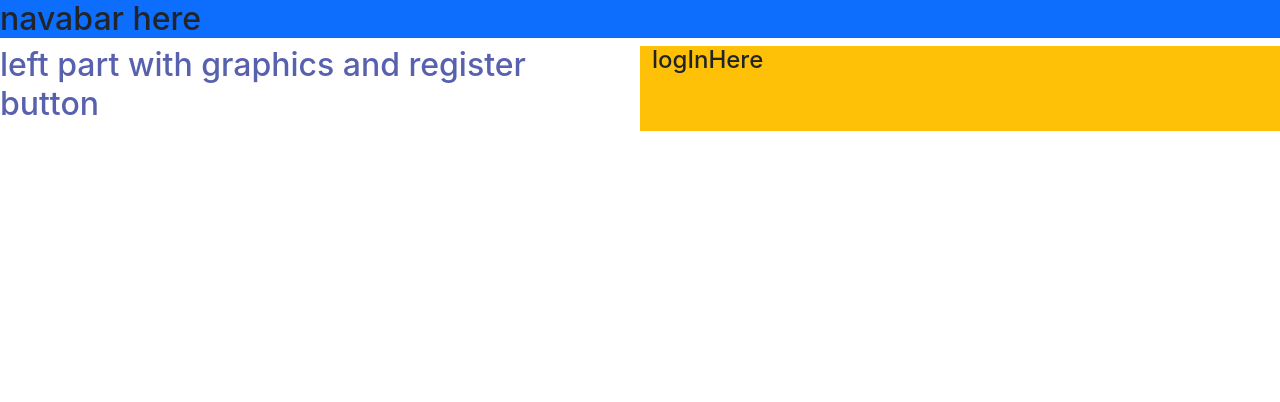
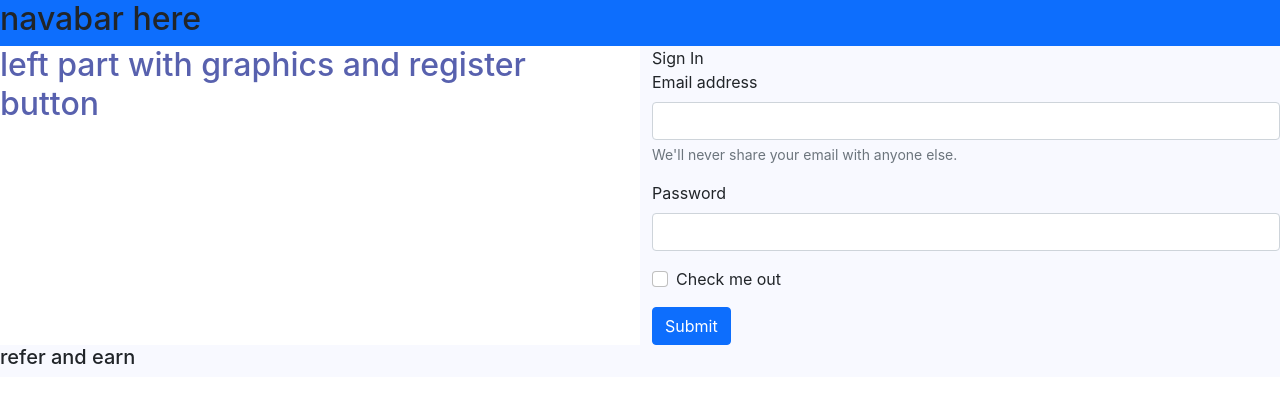
Before and after one commit to radhe-ji-dev/laundry-service-mycopy, a React (Create React App) app: page / in a window 1280 px wide. Shown: the top 402 px of the page. Built offline with nearby package versions, Linux system fonts and the light colour scheme.

Commit message:
referbanner

```diff
--- a/src/App.css
+++ b/src/App.css
@@ -1,3 +1,7 @@
+.root {
+  --bluebackgraound: #f8f9ff;
+  --bluefonst: #5861ae;
+}
 .App {
   text-align: center;
 }
--- a/src/components/Homepage.js
+++ b/src/components/Homepage.js
@@ -2,14 +2,20 @@
 import Login from "./Login";
 import Navbar from "./Navbar";
 import HomepageLeft from "./HomepageLeft";
+import Referbanner from "./Referbanner";
 
 function homepage(props) {
   return (
     <>
-      <Navbar />
+      <div className="row">
+        <Navbar />
+      </div>
       <div className="row">
         <HomepageLeft />
         <Login />
+      </div>
+      <div className="row " style={{ Color: "red" }}>
+        <Referbanner />
       </div>
     </>
   );
--- a/src/components/Login.js
+++ b/src/components/Login.js
@@ -2,8 +2,43 @@
 
 function login(props) {
   return (
-    <div className="col-md-6 bg-warning">
-      <h4>logInHere</h4>
+    <div className="col-md-6 " style={{ backgroundColor: "#F8F9FF" }}>
+      <form>
+        <label>Sign In</label>
+        <div class="mb-3">
+          <label for="exampleInputEmail1" class="form-label">
+            Email address
+          </label>
+          <input
+            type="email"
+            class="form-control"
+            id="exampleInputEmail1"
+            aria-describedby="emailHelp"
+          />
+          <div id="emailHelp" class="form-text">
+            We'll never share your email with anyone else.
+          </div>
+        </div>
+        <div class="mb-3">
+          <label for="exampleInputPassword1" class="form-label">
+            Password
+          </label>
+          <input
+            type="password"
+            class="form-control"
+            id="exampleInputPassword1"
+          />
+        </div>
+        <div class="mb-3 form-check">
+          <input type="checkbox" class="form-check-input" id="exampleCheck1" />
+          <label class="form-check-label" for="exampleCheck1">
+            Check me out
+          </label>
+        </div>
+        <button type="submit" class="btn btn-primary">
+          Submit
+        </button>
+      </form>
     </div>
   );
 }
--- /dev/null
+++ b/src/components/Referbanner.js
@@ -0,0 +1,11 @@
+import React from "react";
+
+function Referbanner(props) {
+  return (
+    <div className="col-xs-12" style={{ backgroundColor: "#F8F9FF" }}>
+      <h5>refer and earn</h5>
+    </div>
+  );
+}
+
+export default Referbanner;
```
